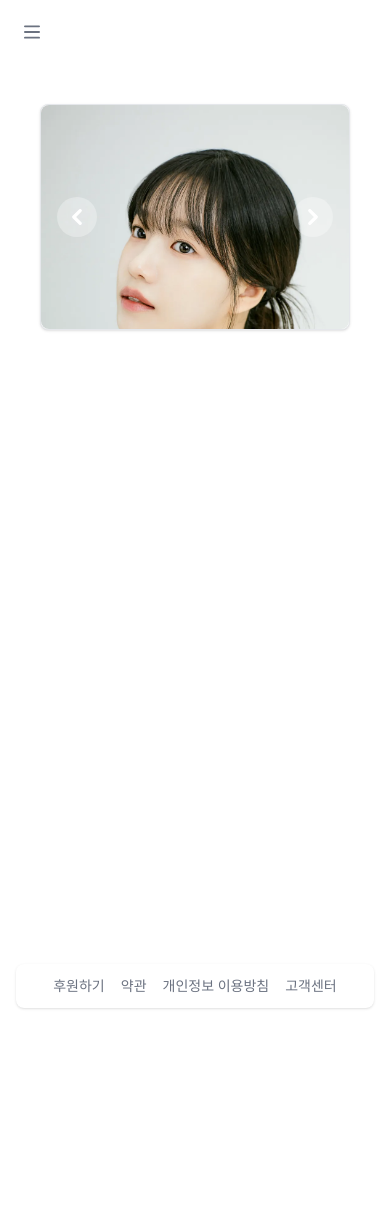
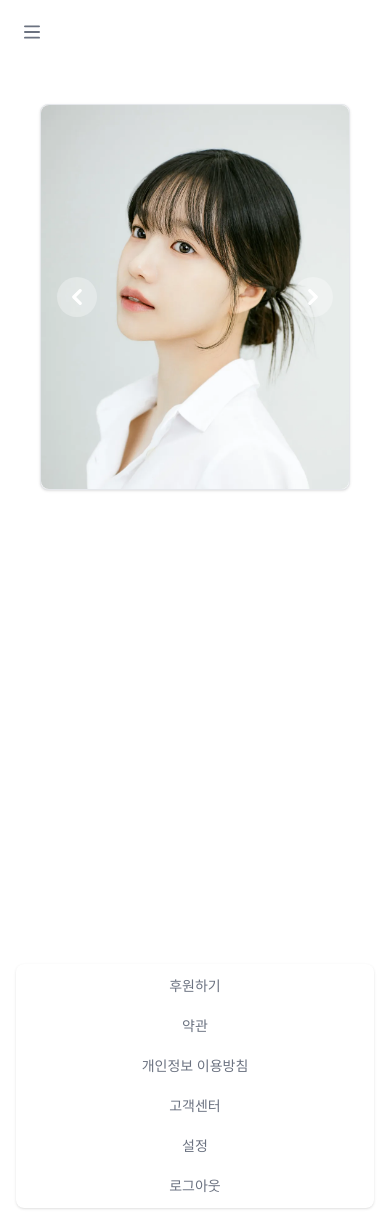
Before and after one commit to 42Seoul-Tea42/frontend, a Next.js app: page /home in a window 390 px wide. Before the commit the page ends 1024 px from the top, so only its background shows below. Built offline with nearby package versions, Linux system fonts and the light colour scheme.

Commit message:
style 설정, 로그아웃 푸터로 변경
- 설정, 로그아웃 버튼 푸터 섹션으로 이동
- mb(mobile) view에서 메인페이지 캐러셀 이미지크기 데스크탑과 동일하게 고정

```diff
--- a/app/home/Footer.tsx
+++ b/app/home/Footer.tsx
@@ -1,30 +1,33 @@
 "use client";
 
 import Link from "next/link";
+import { useRouter } from "next/navigation";
+import HomeNavBarButton from "./components/HomeNavBarButton";
 
 const Footer = () => {
+
+  const router = useRouter();
+
   return (
     <footer className="bg-white rounded-lg shadow m-4 dark:bg-gray-800">
-      <ul className="flex flex-wrap items-center justify-center px-5 py-3 text-sm font-medium text-gray-500 dark:text-gray-400 sm:mt-0">
-        <li>
-          <Link href="#" className="hover:underline me-4 md:me-6">
-            후원하기
-          </Link>
+      <ul className="flex flex-col sm:flex-row items-center justify-center px-5 py-3 text-sm font-medium text-gray-500 dark:text-gray-400 sm:mt-0">
+        <li className="mx-5 mb-5 sm:mb-0">
+          <Link href="#" className="hover:underline">후원하기</Link>
         </li>
-        <li>
-          <Link href="#" className="hover:underline me-4 md:me-6">
-            약관
-          </Link>
+        <li className="mx-5 mb-5 sm:mb-0">
+          <Link href="#" className="hover:underline">약관</Link>
         </li>
-        <li>
-          <Link href="#" className="hover:underline me-4 md:me-6">
-            개인정보 이용방침
-          </Link>
+        <li className="mx-5 mb-5 sm:mb-0">
+          <Link href="#" className="hover:underline">개인정보 이용방침</Link>
         </li>
-        <li>
-          <Link href="#" className="hover:underline">
-            고객센터
-          </Link>
+        <li className="mx-5 mb-5 sm:mb-0">
+          <Link href="#" className="hover:underline">고객센터</Link>
+        </li>
+        <li className="mx-5 mb-5 sm:mb-0">
+          <HomeNavBarButton router={router} path={"setting"} buttonName={"설정"} style={"hover:underline"} />
+        </li>
+        <li className="mx-5 sm:mb-0">
+          <Link href="#" className="hover:underline">로그아웃</Link>
         </li>
       </ul>
     </footer>
--- a/app/home/components/HomeNavBarButton.tsx
+++ b/app/home/components/HomeNavBarButton.tsx
@@ -3,10 +3,11 @@
 interface HomeNavBarButtonProps {
     router: any,
     path: string,
-    buttonName: string
+    buttonName: string,
+    style?: string
 }
 
-const HomeNavBarButton: React.FC<HomeNavBarButtonProps> = ({ router, path, buttonName }) => {
+const HomeNavBarButton: React.FC<HomeNavBarButtonProps> = ({ router, path, buttonName, style }) => {
 
     const pushPathPage = (path: string) => {router.push(`/home/${path}`)}
 
@@ -14,7 +15,7 @@ const HomeNavBarButton: React.FC<HomeNavBarButtonProps> = ({ router, path, butto
         <button
         type="button"
         onClick={() => pushPathPage(path)}
-        className=""
+        className={style}
         >
         <h2>{buttonName}</h2>
         {/* 아이콘 들어가는 위치 */}
--- a/app/home/layout.tsx
+++ b/app/home/layout.tsx
@@ -3,8 +3,7 @@
 import Footer from "./Footer";
 import HomeNavBar from "./HomeNavBar";
 
-// 홈 레이아웃 컴포넌트
-const HomeLayout = ({ children }: { children: React.ReactNode }) => {
+function HomeLayout({ children }: { children: React.ReactNode }) {
   return (
     <div>
       <HomeNavBar />
--- a/app/home/page.tsx
+++ b/app/home/page.tsx
@@ -20,10 +20,8 @@ function Home() {
         <div className="mx-10 my-10">
           <div className="mx-auto max-w-sm bg-white border border-gray-200 rounded-lg shadow dark:bg-gray-800 dark:border-gray-700">
             <div id="default-carousel" className="relative w-full" data-carousel="slide">
-              <div className="relative h-56 overflow-hidden rounded-lg md:h-96">
-                <div className="duration-700 ease-in-out" data-carousel-item>
+              <div className="relative h-96 overflow-hidden rounded-lg md:h-96">
                   <Image src="/조유리.webp" alt="face" width={500} height={700} priority={true} />
-                </div>
               </div>
               <button
                 type="button"
```
